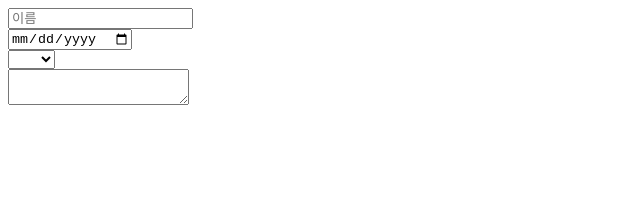
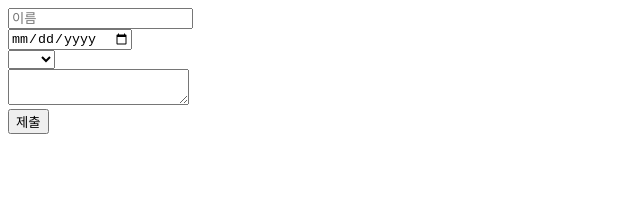
Before and after one commit to seoh2k/onebite-react, a React (Vite) app in the folder section05/: page / in a window 1280 px wide. Shown: the top 199 px of the page, without its empty margins (0-640 px from the left). Built offline with nearby package versions, Linux system fonts and the light colour scheme.

Commit message:
useRef로 컴포넌트의 변수 생성 - useRef란 새로운 Referance객체를 생성하는 기능 - 값이 변경되더라도 컴포넌트를 리랜더링 시키지 않음

```diff
--- a/section05/src/components/Register.jsx
+++ b/section05/src/components/Register.jsx
@@ -1,4 +1,4 @@
-import { useState } from "react";
+import { useState, useRef } from "react";
 
 // 간단한 회원가입 폼
 // 1. 이름
@@ -15,17 +15,30 @@
         bio: ""
     });
 
+    const countRef = useRef(0);
+    const inputRef = useRef();
+
     const onChange = (e) => {
+        countRef.current++;
+        console.log(countRef.current);
         setInput({
             ...input,
             [e.target.name] : e.target.value
         });
     };
 
+    const onSubmit = () => {
+        if(input.name === "") {
+            // 이름을 입력하는 DOM 요소 포커스
+            inputRef.current.focus();
+        }
+    };
+
     return (
         <div>
             <div>
                 <input
+                    ref={inputRef}
                     name="name"
                     value= {input.name}
                     onChange={onChange}
@@ -62,6 +75,8 @@
                     onChange={onChange}
                 />
             </div>
+
+            <button onClick={onSubmit}>제출</button>
         </div>
     );
 };
```
